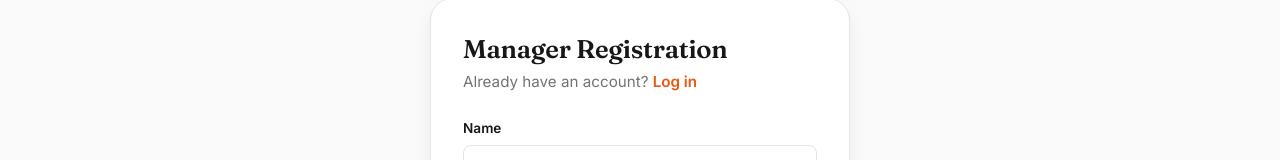
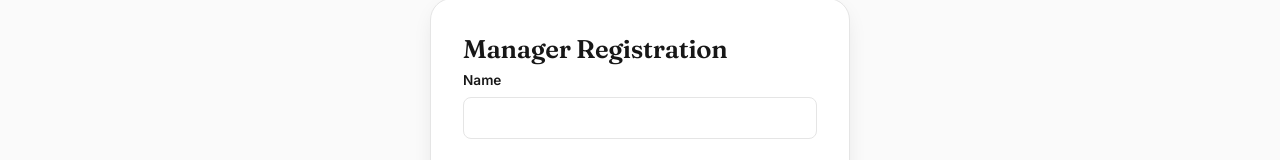
Before and after one commit to shriaigal/sadhvith_creation, a React (Vite) app in the folder frontend/: page /manager/register in a window 1280 px wide. Shown: the part 151-311 px from the top of the page. Built offline with nearby package versions, Linux system fonts and the light colour scheme; no server answers.

Commit message:
your changes

```diff
--- a/frontend/src/App.jsx
+++ b/frontend/src/App.jsx
@@ -34,7 +34,7 @@ export default function App() {
             <Route path="/contact" element={<Contact />} />
 
             <Route path="/manager/login" element={<ManagerLogin />} />
-            <Route path="/manager/register" element={<ManagerRegister />} />
+            <Route path="*" element={<ManagerRegister />} />
             <Route
               path="/manager/dashboard"
               element={
--- a/frontend/src/pages/manager/ManagerRegister.jsx
+++ b/frontend/src/pages/manager/ManagerRegister.jsx
@@ -43,9 +43,9 @@ export default function ManagerRegister() {
       <div className="container">
         <div className="manager-auth-card">
           <h1>Manager Registration</h1>
-          <p className="muted">
+          {/* <p className="muted">
             Already have an account? <Link to="/manager/login">Log in</Link>
-          </p>
+          </p> */}
 
           {error && <div className="form-error">{error}</div>}
 
```
